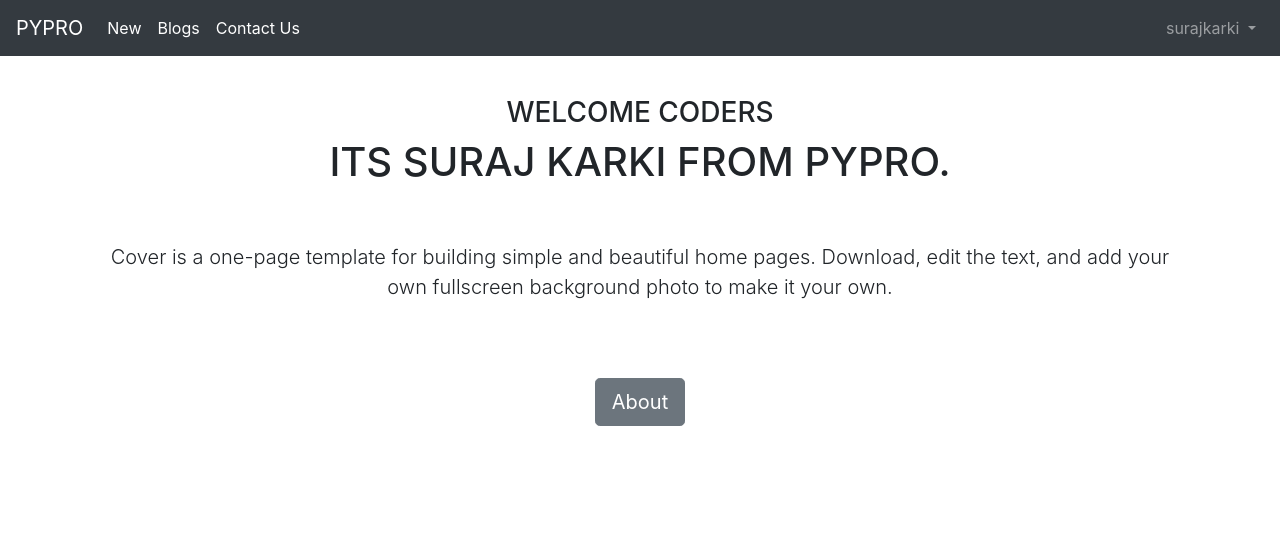
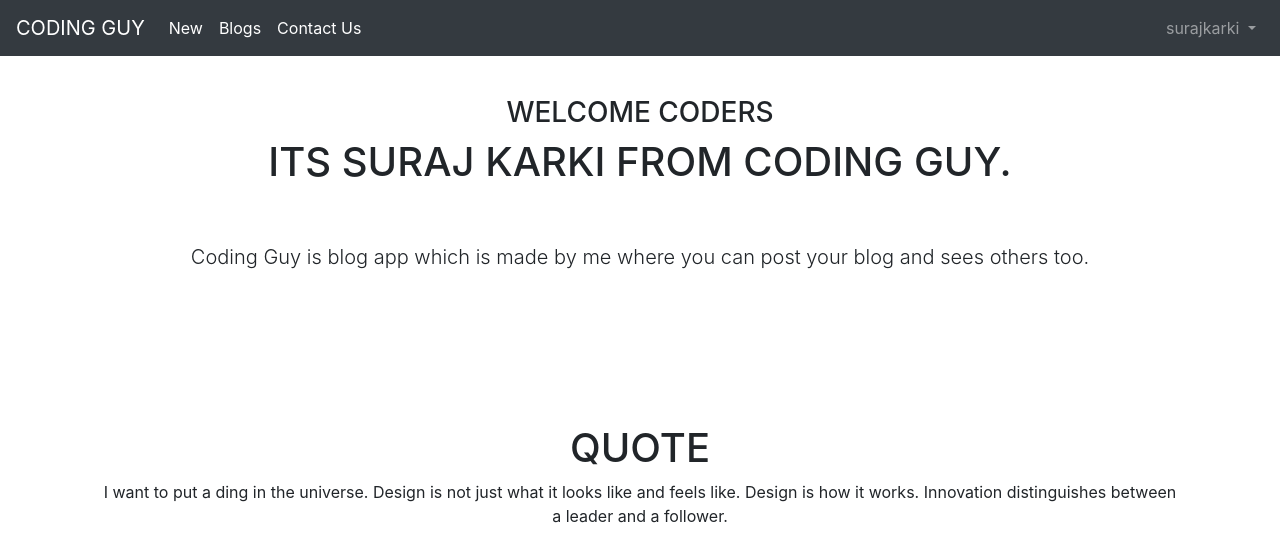
Before and after one commit to surajkarki66/coding-blog, a Django app: page / in a window 1280 px wide. Shown: the top 542 px of the page. Run offline with Django 3.2, Linux system fonts and the light colour scheme; a user stored in the database is signed in; some libraries are stand-ins or nearby versions.

Commit message:
fourth commit

```diff
--- a/myproject/users/templates/users/base.html
+++ b/myproject/users/templates/users/base.html
@@ -13,12 +13,12 @@
 			integrity="sha384-MCw98/SFnGE8fJT3GXwEOngsV7Zt27NXFoaoApmYm81i\
 			uXoPkFOJwJ8ERdknLPMO"
 			crossorigin="anonymous">
-		<title>{% block title %}pypro{% endblock title %}</title>
+		<title>{% block title %}codingguy{% endblock title %}</title>
 	</head>
 	<body>
 
 		<nav class="navbar navbar-expand-md navbar-dark bg-dark mb-4">
-			<a class="navbar-brand" href="{% url 'home' %}">PYPRO</a>
+			<a class="navbar-brand" href="{% url 'home' %}">CODING GUY</a>
 			<button class="navbar-toggler" type="button" data-toggle="collapse"
 			data-target="#navbarCollapse" aria-controls="navbarCollapse"
 			aria-expanded="false" aria-label="Toggle navigation">
--- a/myproject/users/templates/users/home.html
+++ b/myproject/users/templates/users/home.html
@@ -20,10 +20,10 @@
   </header>
 
   <main role="main" class="inner cover">
-    <h1 class="cover-heading">ITS SURAJ KARKI FROM PYPRO.</h1>
-    <br><br><p class="lead">Cover is a one-page template for building simple and beautiful home pages. Download, edit the text, and add your own fullscreen background photo to make it your own.</p>
+    <h1 class="cover-heading">ITS SURAJ KARKI FROM CODING GUY.</h1>
+    <br><br><p class="lead">Coding Guy is blog app which is made by me where you can post your blog and sees others too.</p>
     <p class="lead">
-      <br><br><a href="#" class="btn btn-lg btn-secondary">About</a>
+
     </p>
 
   </main>
@@ -69,10 +69,10 @@
   </header>
 
   <main role="main" class="inner cover">
-    <h1 class="cover-heading">ITS SURAJ KARKI FROM PYPRO.</h1>
-    <br><br><p class="lead">PyPro is the blog platform of every python developer to write the blogs and share there experiences with each other</p>
+    <h1 class="cover-heading">ITS SURAJ KARKI FROM CODING GUY.</h1>
+    <br><br><p class="lead">Coding Guy is blog app which is made by me where you can post your blog and sees others too.</p>
     <p class="lead">
-      <br><br><a href="#" class="btn btn-lg btn-secondary">About</a>
+
     </p>
 
   </main>
```
Also changed, not shown: myproject/db.sqlite3.
